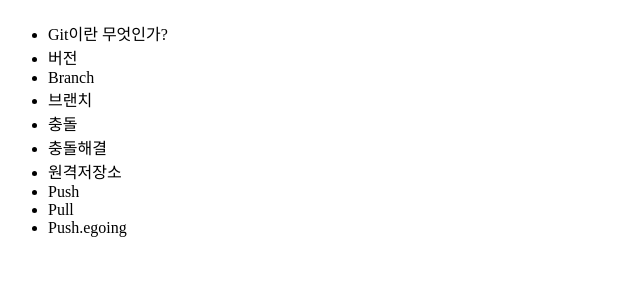
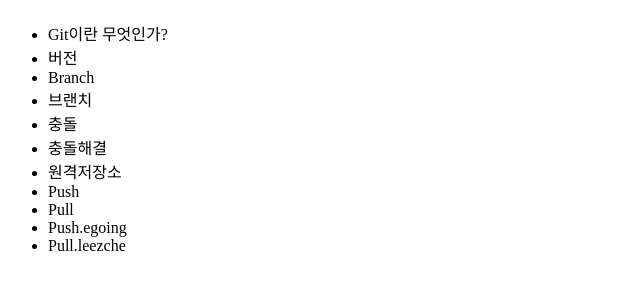
Before and after one commit to boonsoo/opentutorials_git_boonsoo, a plain HTML site: page index.html in a window 1280 px wide. Shown: the part 59-348 px from the top of the page, without its empty margins (0-640 px from the left). Drawn offline with Linux system fonts and the light colour scheme.

Commit message:
pull.leezche 추가

```diff
--- a/index.html
+++ b/index.html
@@ -19,6 +19,7 @@
          <li>Push</li>
          <li>Pull</li>
          <li>Push.egoing</li>
+         <li>Pull.leezche</li>
        </ul>
     </body>
 </html>
```
